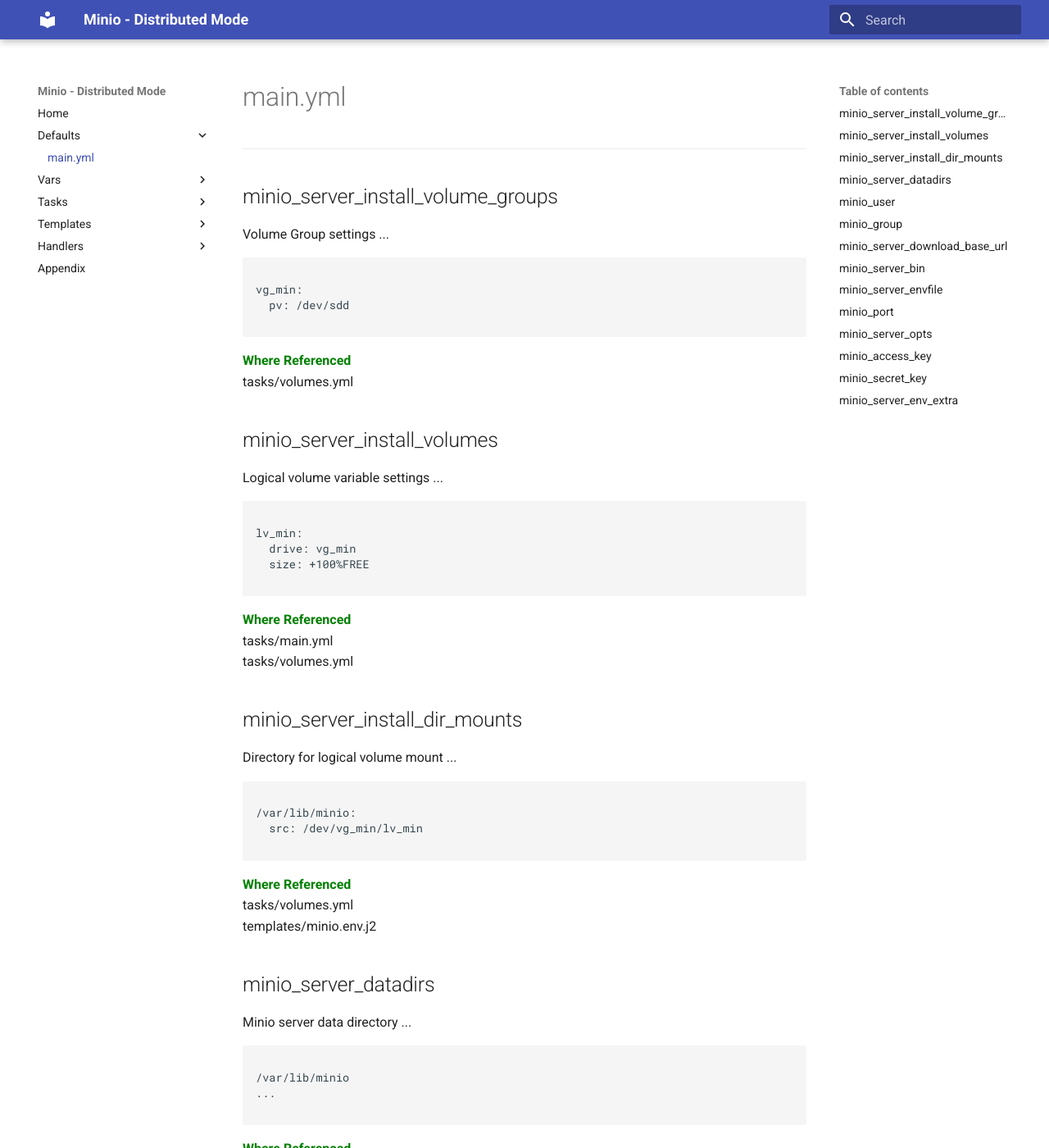
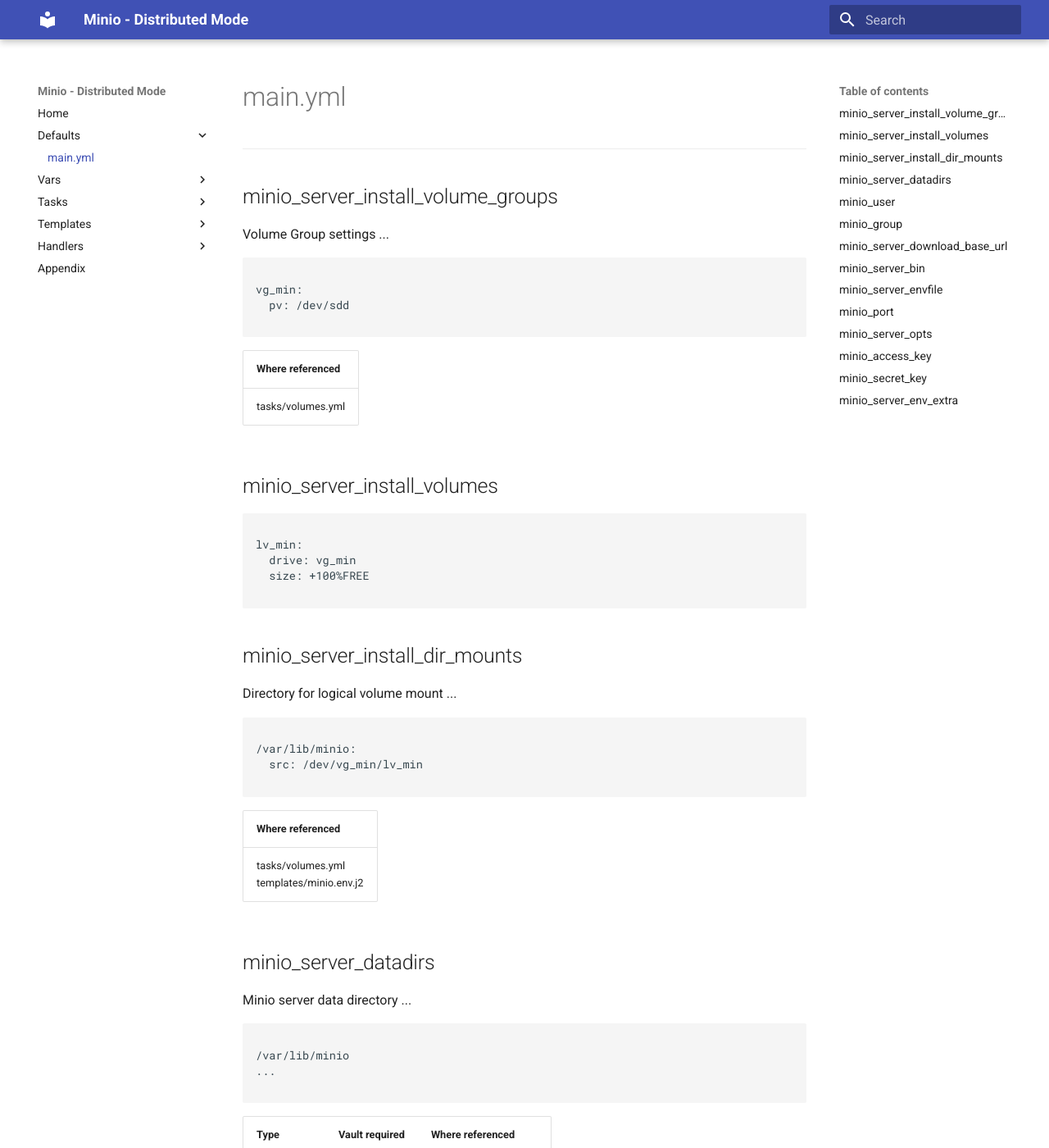
Before and after one commit to murphypetercl/minio_install, an MkDocs documentation site: the page built from docs/defaults/main.md, in a window 1280 px wide and 1400 px high. Shown: the whole window at 82% size. Built offline with MkDocs 1.6.1 and Material for MkDocs 9.7.7, drawn with Linux system fonts in a browser that asks for light colours; some of the changed text lies outside the part shown.

````diff
--- a/.ansible-mdgen.yaml
+++ b/.ansible-mdgen.yaml
@@ -35,8 +35,10 @@ appendix:
 # output_files_dir: "files"
 # output_templates_dir: "roletemplates"
 
-output_overwrite: True
-clear_output: True
+# output_overwrite: True
+# clear_output: True
 
 # output_templates: False
 # output_files: False
+
+#transpose_variable_table: True
--- a/docs/defaults/main.md
+++ b/docs/defaults/main.md
@@ -17,13 +17,11 @@ vg_min:
   pv: /dev/sdd
 
 ```
-**<font color="green">Where Referenced</font>**
-tasks/volumes.yml
+|Where referenced|
+| :--- |
+|tasks/volumes.yml<br/>|
+
 ## minio_server_install_volumes
-
-
-Logical volume variable settings
-...
 
 ```
 
@@ -32,9 +30,6 @@ lv_min:
   size: +100%FREE
 
 ```
-**<font color="green">Where Referenced</font>**
-tasks/main.yml
-tasks/volumes.yml
 ## minio_server_install_dir_mounts
 
 
@@ -47,9 +42,10 @@ Directory for logical volume mount
   src: /dev/vg_min/lv_min
 
 ```
-**<font color="green">Where Referenced</font>**
-tasks/volumes.yml
-templates/minio.env.j2
+|Where referenced|
+| :--- |
+|tasks/volumes.yml<br/>templates/minio.env.j2<br/>|
+
 ## minio_server_datadirs
 
 
@@ -62,8 +58,10 @@ Minio server data directory
 ...
 
 ```
-**<font color="green">Where Referenced</font>**
-templates/minio.env.j2
+|Type|Vault required|Where referenced|
+| :--- | :--- | :--- |
+|string|True|templates/minio.env.j2<br/>|
+
 ## minio_user
 
 
@@ -76,11 +74,10 @@ minio
 ...
 
 ```
-**<font color="green">Where Referenced</font>**
-tasks/directories.yml
-tasks/minio/users.yml
-templates/minio.init.j2
-templates/minio.service.j2
+|Type|Vault required|Where referenced|
+| :--- | :--- | :--- |
+|string|True|tasks/directories.yml<br/>tasks/minio/users.yml<br/>templates/minio.init.j2<br/>templates/minio.service.j2<br/>|
+
 ## minio_group
 
 
@@ -93,11 +90,10 @@ minio
 ...
 
 ```
-**<font color="green">Where Referenced</font>**
-tasks/directories.yml
-tasks/minio/minio.yml
-tasks/minio/users.yml
-templates/minio.service.j2
+|Where referenced|
+| :--- |
+|tasks/directories.yml<br/>tasks/minio/minio.yml<br/>tasks/minio/users.yml<br/>templates/minio.service.j2<br/>|
+
 ## minio_server_download_base_url
 
 
@@ -110,8 +106,10 @@ https://dl.minio.io/server/minio/release/linux-amd64
 ...
 
 ```
-**<font color="green">Where Referenced</font>**
-vars/main.yml
+|Where referenced|
+| :--- |
+|vars/main.yml<br/>|
+
 ## minio_server_bin
 
 
@@ -124,10 +122,10 @@ Minio server bin directory
 ...
 
 ```
-**<font color="green">Where Referenced</font>**
-tasks/minio/minio.yml
-templates/minio.init.j2
-templates/minio.service.j2
+|Where referenced|
+| :--- |
+|tasks/minio/minio.yml<br/>templates/minio.init.j2<br/>templates/minio.service.j2<br/>|
+
 ## minio_server_envfile
 
 
@@ -140,10 +138,10 @@ Path to the file containing the ENV variables for the Minio server
 ...
 
 ```
-**<font color="green">Where Referenced</font>**
-tasks/minio/minio.yml
-templates/minio.init.j2
-templates/minio.service.j2
+|Where referenced|
+| :--- |
+|tasks/minio/minio.yml<br/>templates/minio.init.j2<br/>templates/minio.service.j2<br/>|
+
 ## minio_port
 
 
@@ -155,9 +153,10 @@ Minio server port
 '9091'
 
 ```
-**<font color="green">Where Referenced</font>**
-tasks/minio/firewall.yml
-vars/main.yml
+|Where referenced|
+| :--- |
+|tasks/minio/firewall.yml<br/>vars/main.yml<br/>|
+
 ## minio_server_opts
 
 
@@ -169,8 +168,10 @@ Additional Minio server CLI options
 ''
 
 ```
-**<font color="green">Where Referenced</font>**
-templates/minio.env.j2
+|Where referenced|
+| :--- |
+|templates/minio.env.j2<br/>|
+
 ## minio_access_key
 
 
@@ -182,8 +183,10 @@ Minio access key
 ''
 
 ```
-**<font color="green">Where Referenced</font>**
-templates/minio.env.j2
+|Where referenced|
+| :--- |
+|templates/minio.env.j2<br/>|
+
 ## minio_secret_key
 
 
@@ -195,8 +198,10 @@ Minio secret key
 ''
 
 ```
-**<font color="green">Where Referenced</font>**
-templates/minio.env.j2
+|Where referenced|
+| :--- |
+|templates/minio.env.j2<br/>|
+
 ## minio_server_env_extra
 
 
@@ -208,5 +213,6 @@ Additional environment variables to be set in minio server environment
 ''
 
 ```
-**<font color="green">Where Referenced</font>**
-templates/minio.env.j2
+|Where referenced|
+| :--- |
+|templates/minio.env.j2<br/>|
````
Also changed, not shown: docs/tasks/file-system.md (+8 -8 lines), docs/tasks/main.md (+5 -5 lines), docs/tasks/minio.md (+9 -9 lines), docs/tasks/users.md (+2 -2 lines), docs/variables/main.md (+7 -5 lines), 2 other files.
